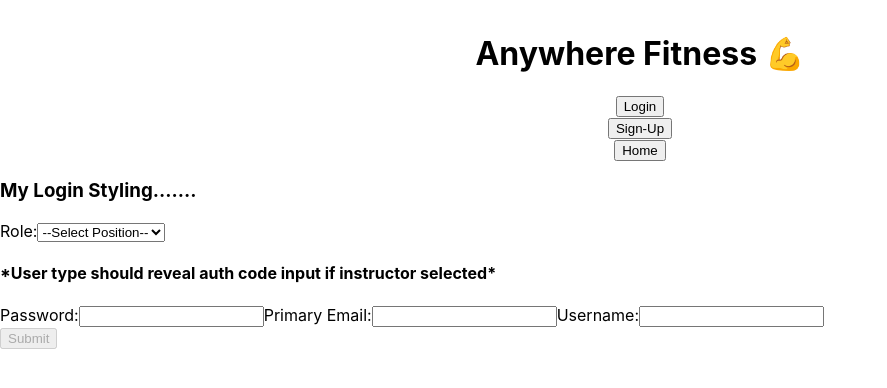
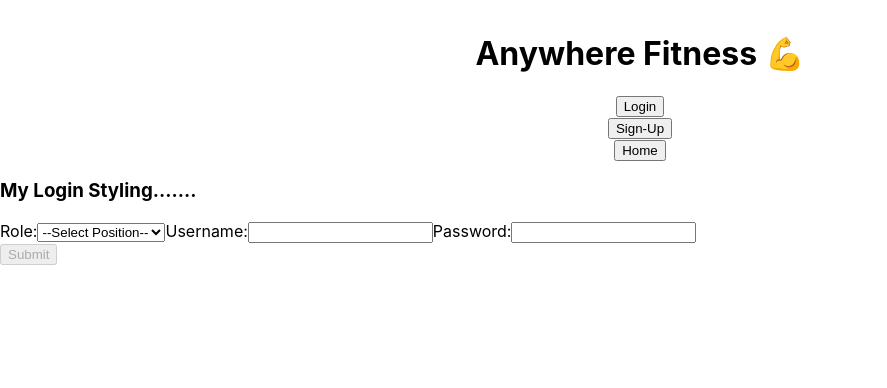
Before and after one commit to JustinPeczenij/Anywhere-Fitness, a React (Create React App) app: page /login in a window 1280 px wide. Shown: the top 388 px of the page, without its empty margins (0-887 px from the left). Built offline with nearby package versions, Linux system fonts and the light colour scheme; the HTML template or start-up script is replaced by a standard one.

Commit message:
login and signup flow are fully functional

```diff
--- a/src/Unit2/LoginForm.js
+++ b/src/Unit2/LoginForm.js
@@ -24,26 +24,6 @@ export default function LoginForm(props) {
                         <option value='client'>Client</option>
                     </select>
                 </label>
-                <h4>*User type should reveal auth code input if instructor selected*</h4>
-
-                <label>Password:
-                    <input
-                        type='text'
-                        onChange={onChange}
-                        value={loginValues.password}
-                        name='password'
-                    />
-                </label>
-
-                <label>Primary Email:
-                    <input
-                        type='text'
-                        onChange={onChange}
-                        value={loginValues.primaryemail}
-                        name='primaryemail'
-                        maxLength='40'
-                    />
-                </label>
 
                 <label>Username:
                     <input
@@ -55,8 +35,17 @@ export default function LoginForm(props) {
                     />
                 </label>
 
+                <label>Password:
+                    <input
+                        type='text'
+                        onChange={onChange}
+                        value={loginValues.password}
+                        name='password'
+                    />
+                </label>
+
                 <div className='loginSubmit'>
-                    <button disabled={!loginValues.username || !loginValues.password || !loginValues.primaryemail || !loginValues.role}>Submit</button>
+                    <button disabled={!loginValues.username || !loginValues.password || !loginValues.role}>Submit</button>
                 </div>
             </form>
         </div>
--- a/src/Unit2/LoginSectional.js
+++ b/src/Unit2/LoginSectional.js
@@ -8,7 +8,6 @@ import { axiosWithAuth } from '../Unit3/utils/axiosWithAuth';
 const initialFormValues = {
   role: '',
   password: '',
-  primaryemail: '',
   username: '',
 };
 
--- a/src/Unit2/SignupForm.js
+++ b/src/Unit2/SignupForm.js
@@ -1,12 +1,7 @@
 import React from 'react'
 
-
-
-
-//BUILDS SUBMIT FORM:
 export default function SignupForm(props) {
     const { signupValues, signupUpdate, signupSubmit } = props
-
     //Functions Establishing Input Interactivity:
     const onChange = event => {
         const { name, value } = event.target
@@ -54,7 +49,7 @@ export default function SignupForm(props) {
                         type='text'
                         onChange={onChange}
                         value={signupValues.primaryemail}
-                        name='email'
+                        name='primaryemail'
                         maxLength='40'
                     />
                 </label>
--- a/src/Unit2/SignupSectional.js
+++ b/src/Unit2/SignupSectional.js
@@ -31,7 +31,7 @@ export default function Signup(props) {
     }
 
     //PREVENT EMPTY SUBMISSIONS:
-    if (!newminuser.username || !newminuser.password || !newminuser.primaryemail || !newminuser.role) return
+    if (newminuser.username === '' || newminuser.password === '' || newminuser.primaryemail === '' || newminuser.role=== '') return
     //Axios POSTS HERE (should CLEAR form on successful submission...avoids multiple posts of same card):
 
     axios.post(`${baseURL}/createnew${formValues.role}`, newminuser)
```
